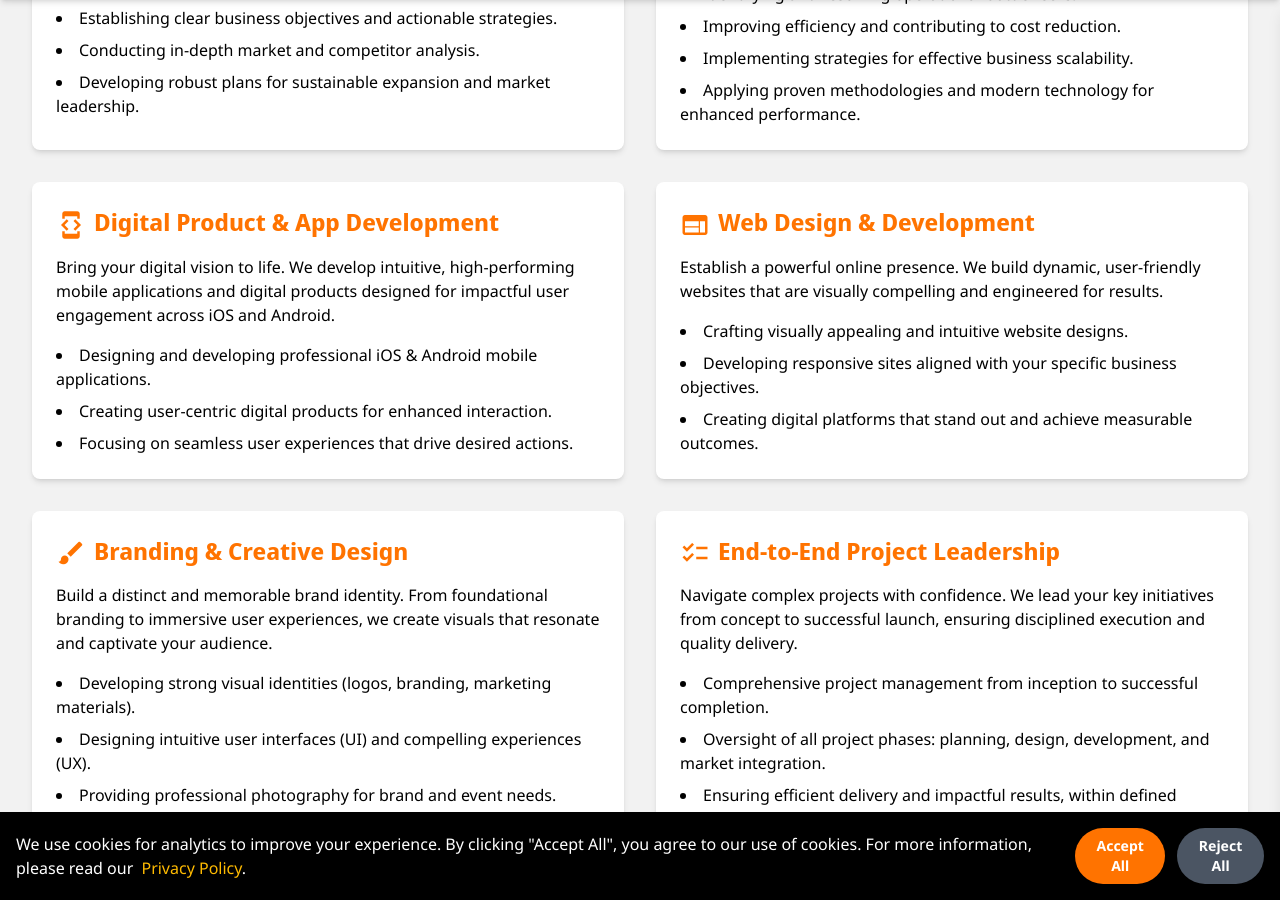
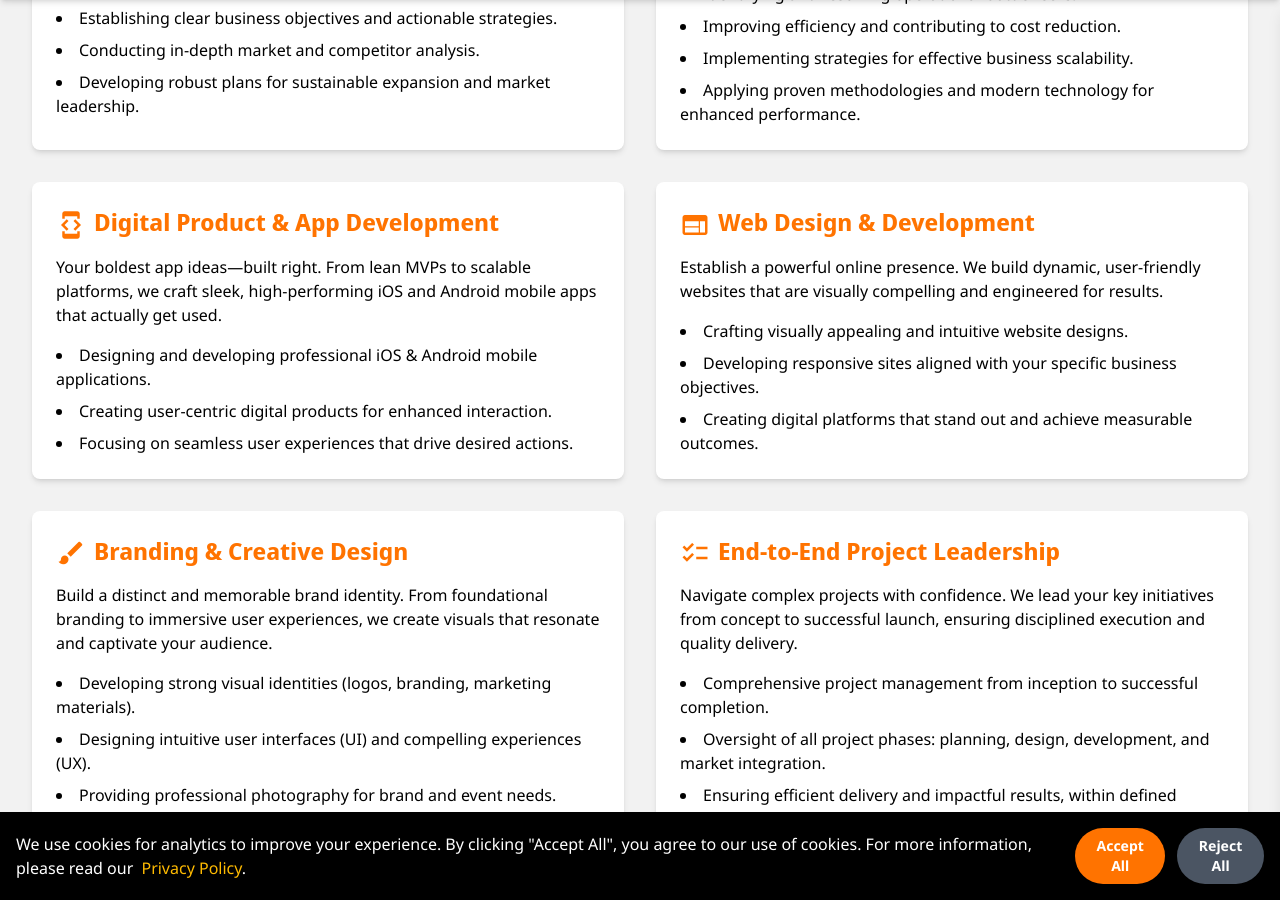
Before and after one commit to reignitesolutions/reignitesolutions.github.io, a Jekyll site: the page built from index.html, in a window 1280 px wide and 900 px high, scrolled down 1463 px. Built offline with Jekyll 4.4.1, drawn with Linux system fonts in a browser that asks for light colours; nearby versions of some CDN libraries; some web fonts are replaced.

```diff
--- a/_layouts/default.html
+++ b/_layouts/default.html
@@ -34,6 +34,8 @@
     <link rel="preconnect" href="https://fonts.gstatic.com" crossorigin>
 	<link href="https://fonts.googleapis.com/css2?family=Noto+Sans+Display:wght@400;700&family=Noto+Sans:wght@400;700&display=swap" rel="stylesheet" media="print" onload="this.media='all'">
 	<noscript><link rel="stylesheet" href="https://fonts.googleapis.com/css2?family=Noto+Sans+Display:wght@400;700&family=Noto+Sans:wght@400;700&display=swap"></noscript>
+	<link href="https://fonts.googleapis.com/css2?family=Bungee+Tint&display=swap" rel="stylesheet">
+
 
 	<link href="https://fonts.googleapis.com/icon?family=Material+Icons" rel="stylesheet">
 
@@ -97,7 +99,7 @@
                     </button>
                     <div id="company-dropdown-menu" class="dropdown-menu absolute left-0 w-48 bg-pure-white rounded-md shadow-lg py-1 border border-gray-200" role="menu" aria-hidden="true">
                         <a href="#about-us" class="block px-4 py-2 text-gray-700 hover:bg-gray-100 hover:text-reignite-orange transition-colors" role="menuitem" tabindex="-1">About Us</a>
-                        <a href="#faq" class="block px-4 py-2 text-gray-700 hover:bg-gray-100 hover:text-reignite-orange transition-colors" role="menuitem" tabindex="-1">FAQ</a>
+                        <a href="{{ '/services.html' | relative_url }}#faq" class="block px-4 py-2 text-gray-700 hover:bg-gray-100 hover:text-reignite-orange transition-colors" role="menuitem" tabindex="-1">FAQ</a>
                         <!-- <a href="#testimonials" class="block px-4 py-2 text-gray-700 hover:bg-gray-100 hover:text-reignite-orange transition-colors" role="menuitem" tabindex="-1">Testimonials</a> -->
                     </div>
                 </li>
@@ -139,7 +141,7 @@
                 </button>
                 <div class="mobile-dropdown-menu ml-4 border-l border-gray-300 pl-4 space-y-2 mt-2" role="menu">
                     <a href="#about-us" class="block text-gray-700 hover:text-reignite-orange transition-colors text-base" onclick="closeMobileMenu()" role="menuitem">About Us</a>
-                    <a href="#faq" class="block text-gray-700 hover:text-reignite-orange transition-colors text-base" onclick="closeMobileMenu()" role="menuitem">FAQ</a>
+                    <a href="{{ '/services.html' | relative_url }}#faq" class="block text-gray-700 hover:text-reignite-orange transition-colors text-base" onclick="closeMobileMenu()" role="menuitem">FAQ</a>
                     <!-- <a href="#testimonials" class="block text-gray-700 hover:text-reignite-orange transition-colors text-base" onclick="closeMobileMenu()" role="menuitem">Testimonials</a> -->
                 </div>
             </li>
--- a/css/reignitev1.css
+++ b/css/reignitev1.css
@@ -246,3 +246,9 @@
 		opacity: 1;
 		pointer-events: auto; /* Enable interactions */
 		}
+		/* Custom font for specific words */
+		.sloganText {
+			font-family: 'Bungee Tint', sans-serif;
+			display: inline;
+			/* font-size: 1.1em; */
+		}
--- a/index.html
+++ b/index.html
@@ -7,11 +7,13 @@
 <main id="main-content" role="main" class="py-12">
         <section id="hero" class="relative min-h-screen flex items-center justify-center text-pure-white overflow-hidden text-center py-16">
             <div class="inline-block bg-pure-white text-pure-black rounded-lg shadow-xl p-12">
-    			<div class="z-10 max-w-full lg:max-w-7xl mx-auto">
-        			<h1 class="text-5xl md:text-6xl lg:text-7xl font-black text-transparent bg-clip-text bg-gradient-to-r from-[#D62828] to-[#FDC500] leading-tight mb-8">MAKE IT BOLD. MAKE IT HAPPEN.</h1>
-        			<p class="text-2xl md:text-3xl text-gray-700 font-semibold max-w-5xl mx-auto">Strategic Consultancy & Digital Execution.<br>Built to Deliver Real Results.</p>
-    			</div>
-			</div>
+    <div class="z-10 max-w-full lg:max-w-7xl mx-auto">
+        <h1 class="text-5xl md:text-6xl lg:text-7xl font-black text-transparent bg-clip-text bg-gradient-to-r from-[#D62828] to-[#FDC500] leading-tight mb-8">
+            MAKE IT BOLD. MAKE IT HAPPEN.
+        </h1>
+        <p class="text-2xl md:text-3xl text-gray-700 font-semibold max-w-5xl mx-auto">Strategic Consultancy & Digital Execution.<br>Built to Deliver Real Results.</p>
+    </div>
+</div>
         </section>
         <section id="services" class="bg-pure-white w-full py-10">
             <div class="bg-light-grey shadow-lg p-8 mb-12 w-full max-w-7xl mx-auto rounded-xl">
@@ -45,7 +47,7 @@
 
                     <div class="bg-pure-white p-6 rounded-lg shadow-md">
                         <h3 class="text-2xl font-semibold text-reignite-orange mb-3"><span class="material-icons align-middle text-3xl mr-2">developer_mode</span>Digital Product & App Development</h3>
-                        <p class="text-pure-black mb-4">Bring your digital vision to life. We develop intuitive, high-performing mobile applications and digital products designed for impactful user engagement across iOS and Android.</p>
+                        <p class="text-pure-black mb-4">Your boldest app ideas—built right. From lean MVPs to scalable platforms, we craft sleek, high-performing iOS and Android mobile apps that actually get used.</p>
                         <ul class="text-pure-black list-disc list-inside space-y-2" role="list">
                             <li role="listitem">Designing and developing professional iOS & Android mobile applications.</li>
                             <li role="listitem">Creating user-centric digital products for enhanced interaction.</li>
```
Also changed, not shown: 8 other files.
